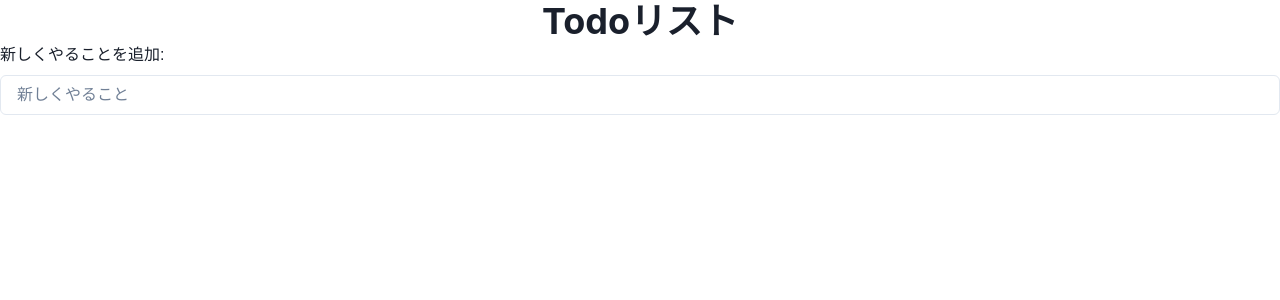
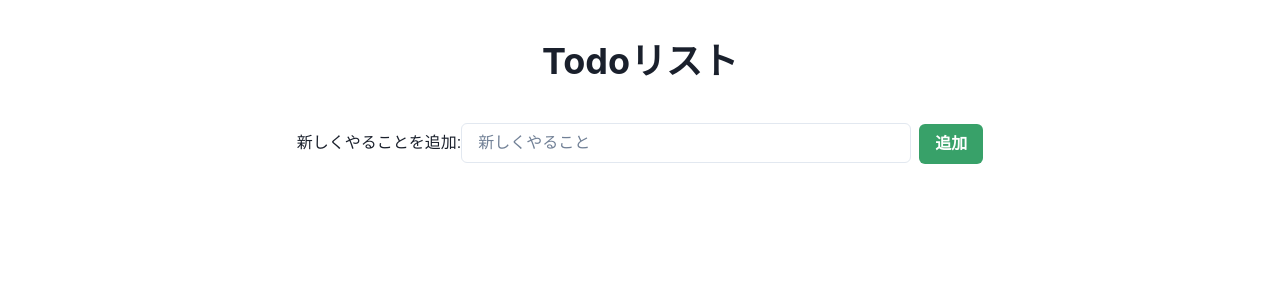
Before and after one commit to YOOOO1234/react-todo-app, a React (Create React App) app: page / in a window 1280 px wide. Shown: the top 300 px of the page. Built offline with nearby package versions, Linux system fonts and the light colour scheme.

Commit message:
UI components updated

```diff
--- a/src/components/AddTodoForm.jsx
+++ b/src/components/AddTodoForm.jsx
@@ -1,20 +1,25 @@
-import { Heading,Input,FormControl,FormLabel,FormErrorMessage,FormHelperText, } from '@chakra-ui/react'
+import {Heading,Input,Button,FormControl,FormLabel } from '@chakra-ui/react'
 export default function AddTodoForm({
   todo,
   onAddFormSubmit,
   onAddInputChange
 }) {
   return (
-    <FormControl onSubmit={onAddFormSubmit}>
-      <Heading>Todoリスト</Heading>
-      <FormLabel htmlFor="todo">新しくやることを追加: </FormLabel>
+    <form onSubmit={onAddFormSubmit}>
+      <Heading padding={10}>Todoリスト</Heading>
+      <FormLabel textAlign={'center'} maxW="960px" mx="auto" htmlFor="todo">新しくやることを追加:
         <Input
           name="todo"
           type="text"
+          ml={2}
+          mx="auto"
+          maxW="450px"
           placeholder="新しくやること"
           value={todo}
           onChange={onAddInputChange}
         />
-    </FormControl>
+        <Button ml={2} colorScheme="green" onClick={onAddFormSubmit}>追加</Button>
+      </FormLabel>
+    </form>
   );
 }
--- a/src/components/EditForm.jsx
+++ b/src/components/EditForm.jsx
@@ -19,7 +19,7 @@ export default function EditForm({
       <Button colorScheme='green'type="submit" onClick={onEditFormSubmit}>
         更新
       </Button>
-      <Button colorScheme='red'onClick={() => setIsEditing(false)}>キャンセル</Button>
+      <Button colorScheme='red' onClick={() => setIsEditing(false)}>キャンセル</Button>
     </form>
   );
 }
--- a/src/components/TodoItem.jsx
+++ b/src/components/TodoItem.jsx
@@ -1,4 +1,4 @@
-import { Button, ButtonGroup } from '@chakra-ui/react'
+import { Stack,Button } from '@chakra-ui/react'
 export default function TodoItem({
   todo,
   onEditClick,
@@ -7,8 +7,8 @@ export default function TodoItem({
   return (
     <li key={todo.id}>
       {todo.text}
-      <Button colorScheme='blue' onClick={() => onEditClick(todo)}>編集</Button>
-      <Button colorScheme='red' onClick={() => onDeleteClick(todo.id)}>削除</Button>
+      <Button ml={2} color='#4299E1' onClick={() => onEditClick(todo)}>編集</Button>
+      <Button ml={2} color='#48BB78' onClick={() => onDeleteClick(todo.id)}>完了</Button>
     </li>
   );
 }
--- a/src/index.js
+++ b/src/index.js
@@ -5,8 +5,10 @@ import App from "./App";
 
 const rootElement = document.getElementById("root");
 ReactDOM.render(
-  <ChakraProvider>
-    <App />
-  </ChakraProvider>,
+  <StrictMode>
+    <ChakraProvider>
+      <App />
+    </ChakraProvider>
+  </StrictMode>,
   rootElement
 );
--- a/src/styles.css
+++ b/src/styles.css
@@ -6,10 +6,12 @@
 ul {
   margin: 10px auto;
   padding: 0;
+  display:block
 }
 
 li {
   margin-bottom: 10px;
+  display: list-item
 }
 
 button {
```
Lines whose indentation alone changed are shown as unchanged.
